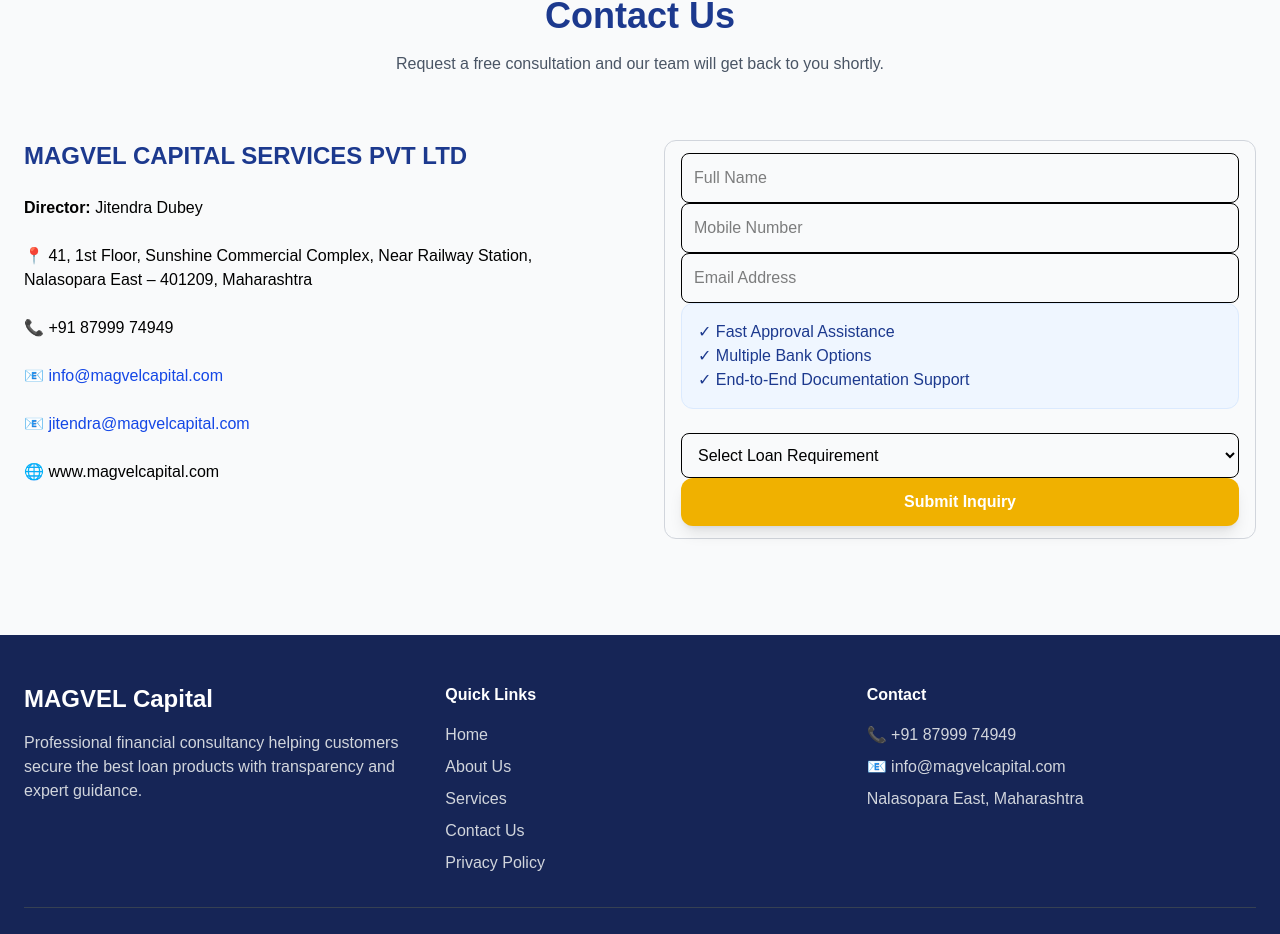
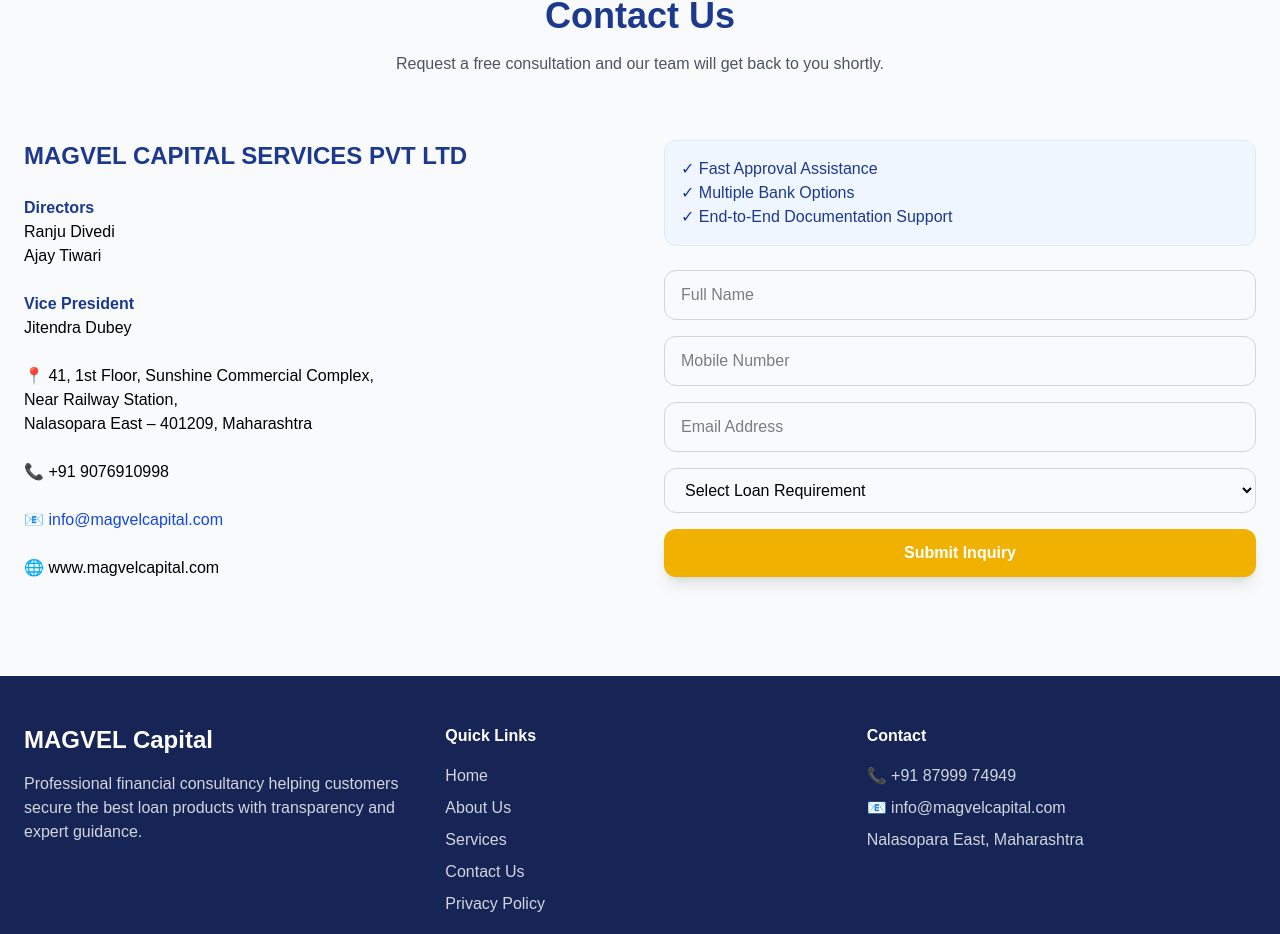
Before and after one commit to abhishekupadhyay999/MagvelCapital, a Next.js app: page / in a window 1280 px wide. Shown: the part 4934-5868 px from the top of the page. Built offline with nearby package versions, Linux system fonts and the light colour scheme.

Commit message:
Updated contact details and management structure

```diff
--- a/components/Contact.tsx
+++ b/components/Contact.tsx
@@ -2,7 +2,6 @@
   return (
     <section id="contact" className="py-24 bg-gray-50">
       <div className="max-w-7xl mx-auto px-6">
-
         <h2 className="text-4xl font-bold text-center text-blue-900 mb-4">
           Contact Us
         </h2>
@@ -19,22 +18,36 @@
               MAGVEL CAPITAL SERVICES PVT LTD
             </h3>
 
-            <p>
-              <strong>Director:</strong> Jitendra Dubey
-            </p>
+            <div>
+              <h4 className="font-semibold text-blue-900">
+                Directors
+              </h4>
+              <p>Ranju Divedi</p>
+              <p>Ajay Tiwari</p>
+            </div>
+
+            <div>
+              <h4 className="font-semibold text-blue-900">
+                Vice President
+              </h4>
+              <p>Jitendra Dubey</p>
+            </div>
 
             <p>
               📍 41, 1st Floor, Sunshine Commercial Complex,
+              <br />
               Near Railway Station,
+              <br />
               Nalasopara East – 401209, Maharashtra
             </p>
 
             <p>
-              📞 +91 87999 74949
+              📞 +91 9076910998
             </p>
 
             <p>
-              📧 <a
+              📧{" "}
+              <a
                 href="mailto:info@magvelcapital.com"
                 className="text-blue-700 hover:underline"
               >
@@ -43,41 +56,12 @@
             </p>
 
             <p>
-              📧 <a
-href="mailto:jitendra@magvelcapital.com"
-  className="text-blue-700 hover:underline"
->
-  jitendra@magvelcapital.com
-</a>
-            </p>
-
-            <p>
               🌐 www.magvelcapital.com
             </p>
           </div>
 
-
-
           {/* Right Side Form */}
-          <form className="w-full px-4 py-3 border border-gray-300 rounded-xl focus:outline-none focus:ring-2 focus:ring-blue-500">
-
-            <input
-              type="text"
-              placeholder="Full Name"
-              className="w-full border p-3 rounded-lg"
-            />
-
-            <input
-              type="tel"
-              placeholder="Mobile Number"
-              className="w-full border p-3 rounded-lg"
-            />
-
-            <input
-              type="email"
-              placeholder="Email Address"
-              className="w-full border p-3 rounded-lg"
-            />
+          <div>
             <div className="bg-blue-50 border border-blue-100 rounded-xl p-4 mb-6">
               <p className="text-blue-900 font-medium">
                 ✓ Fast Approval Assistance
@@ -92,13 +76,33 @@
               </p>
             </div>
 
-            <select className="w-full border p-3 rounded-lg">
+            <form className="space-y-4">
+              <input
+                type="text"
+                placeholder="Full Name"
+                className="w-full px-4 py-3 border border-gray-300 rounded-xl focus:outline-none focus:ring-2 focus:ring-blue-500"
+              />
+
+              <input
+                type="tel"
+                placeholder="Mobile Number"
+                className="w-full px-4 py-3 border border-gray-300 rounded-xl focus:outline-none focus:ring-2 focus:ring-blue-500"
+              />
+
+              <input
+                type="email"
+                placeholder="Email Address"
+                className="w-full px-4 py-3 border border-gray-300 rounded-xl focus:outline-none focus:ring-2 focus:ring-blue-500"
+              />
+
+              <select className="w-full px-4 py-3 border border-gray-300 rounded-xl focus:outline-none focus:ring-2 focus:ring-blue-500">
                 <option>Select Loan Requirement</option>
                 <option>Home Loan</option>
                 <option>Loan Against Property</option>
                 <option>Mortgage Loan</option>
                 <option>Business Loan</option>
                 <option>Construction Finance</option>
+                <option>Builder Funding</option>
               </select>
 
               <button
@@ -107,8 +111,9 @@
               >
                 Submit Inquiry
               </button>
+            </form>
+          </div>
 
-          </form>
         </div>
       </div>
     </section>
```
Lines whose indentation alone changed are shown as unchanged.
